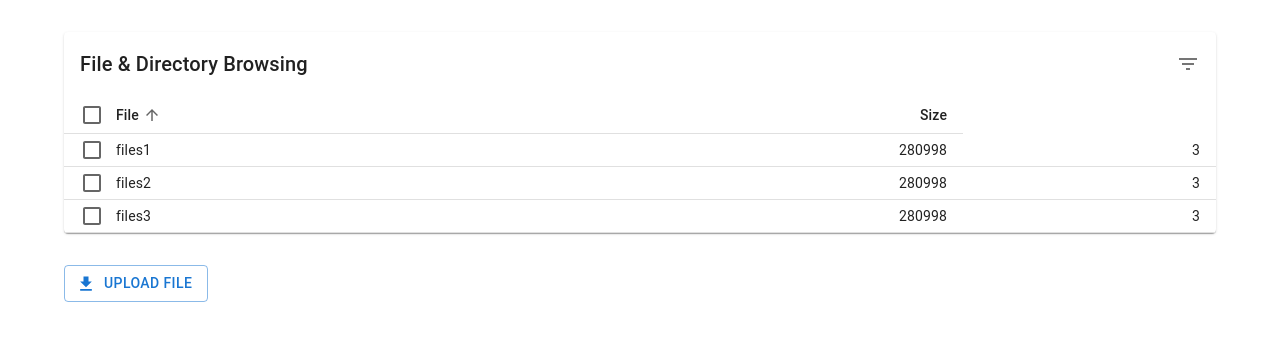
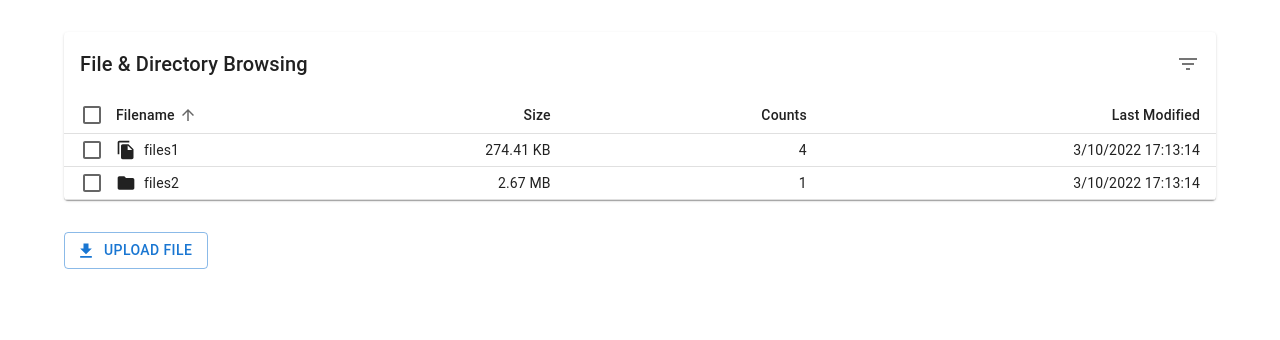
Before and after one commit to liashenkoart/Folder-Explorer, a Next.js app in the folder frontend/: page / in a window 1280 px wide. Shown: the top 340 px of the page. Built offline with nearby package versions, Linux system fonts and the light colour scheme.

Commit message:
feature: formatBytes and formatDate

```diff
--- a/frontend/components/EnhancedTableHead/EnhancedTableHead.tsx
+++ b/frontend/components/EnhancedTableHead/EnhancedTableHead.tsx
@@ -28,13 +28,25 @@ const headCells: readonly HeadCell[] = [
     id: 'name',
     numeric: false,
     disablePadding: true,
-    label: 'File',
+    label: 'Filename',
   },
   {
     id: 'size',
     numeric: true,
     disablePadding: false,
     label: 'Size',
+  },
+  {
+    id: 'counts',
+    numeric: true,
+    disablePadding: false,
+    label: 'Counts',
+  },
+  {
+    id: 'last_modified',
+    numeric: true,
+    disablePadding: false,
+    label: 'Last Modified',
   },
 ];
 
--- a/frontend/pages/index.tsx
+++ b/frontend/pages/index.tsx
@@ -16,154 +16,34 @@ import {
   Button,
 } from '@mui/material';
 import FileDownloadIcon from '@mui/icons-material/FileDownload';
+import FileCopyIcon from '@mui/icons-material/FileCopy';
+import FolderIcon from '@mui/icons-material/Folder';
 import { Data, Order } from "../types/table";
 import { EnhancedTableHead } from "../components/EnhancedTableHead/EnhancedTableHead";
 import { EnhancedTableToolbar } from "../components/EnhancedTableToolbar/EnhancedTableToolbar";
 import { getComparator } from "../utils/descendingComparator";
 import { stableSort } from "../utils/stableSort";
-
+import { formatBytes } from "../utils/formatBytes";
+import { formatDate } from "../utils/formatDate";
 
 const rows = [
   {
     "path": "files1",
     "name": "files1",
-    "children": [
-      {
-        "path": "files/.DS_Store",
-        "name": ".DS_Store",
-        "mtime": "2022-11-30T17:16:29.447Z",
-        "size": 6148
-      },
-      {
-        "path": "files/check.json",
-        "name": "check.json",
-        "mtime": "2022-11-30T16:40:03.497Z",
-        "size": 0
-      },
-      {
-        "path": "files/folder",
-        "name": "folder",
-        "children": [
-          {
-            "path": "files/folder/Screenshot 2022-11-28 at 20.44.42.png",
-            "name": "Screenshot 2022-11-28 at 20.44.42.png",
-            "mtime": "2022-11-30T17:16:29.215Z",
-            "size": 274850
-          },
-          {
-            "path": "files/folder/check2.json",
-            "name": "check2.json",
-            "mtime": "2022-11-30T17:01:05.388Z",
-            "size": 0
-          },
-          {
-            "path": "files/folder/folder.json",
-            "name": "folder.json",
-            "mtime": "2022-11-30T17:16:23.945Z",
-            "size": 0
-          }
-        ],
-        "mtime": "2022-11-30T17:16:29.214Z",
-        "size": 274850
-      }
-    ],
-    "mtime": "2022-11-30T17:13:14.624Z",
-    "size": 280998
+    "size": 280998,
+    "type": "directory",
+    "counts": 4,
+    "last_modified": "2022-11-30T17:13:14.624Z"
   },
   {
     "path": "files2",
     "name": "files2",
-    "children": [
-      {
-        "path": "files/.DS_Store",
-        "name": ".DS_Store",
-        "mtime": "2022-11-30T17:16:29.447Z",
-        "size": 6148
-      },
-      {
-        "path": "files/check.json",
-        "name": "check.json",
-        "mtime": "2022-11-30T16:40:03.497Z",
-        "size": 0
-      },
-      {
-        "path": "files/folder",
-        "name": "folder",
-        "children": [
-          {
-            "path": "files/folder/Screenshot 2022-11-28 at 20.44.42.png",
-            "name": "Screenshot 2022-11-28 at 20.44.42.png",
-            "mtime": "2022-11-30T17:16:29.215Z",
-            "size": 274850
-          },
-          {
-            "path": "files/folder/check2.json",
-            "name": "check2.json",
-            "mtime": "2022-11-30T17:01:05.388Z",
-            "size": 0
-          },
-          {
-            "path": "files/folder/folder.json",
-            "name": "folder.json",
-            "mtime": "2022-11-30T17:16:23.945Z",
-            "size": 0
-          }
-        ],
-        "mtime": "2022-11-30T17:16:29.214Z",
-        "size": 274850
-      }
-    ],
-    "mtime": "2022-11-30T17:13:14.624Z",
-    "size": 280998
+    "size": 2803998,
+    "type": "file",
+    "counts": 1,
+    "last_modified": "2022-11-30T17:13:14.624Z"
   },
-  {
-    "path": "files3",
-    "name": "files3",
-    "children": [
-      {
-        "path": "files/.DS_Store",
-        "name": ".DS_Store",
-        "mtime": "2022-11-30T17:16:29.447Z",
-        "size": 6148
-      },
-      {
-        "path": "files/check.json",
-        "name": "check.json",
-        "mtime": "2022-11-30T16:40:03.497Z",
-        "size": 0
-      },
-      {
-        "path": "files/folder",
-        "name": "folder",
-        "children": [
-          {
-            "path": "files/folder/Screenshot 2022-11-28 at 20.44.42.png",
-            "name": "Screenshot 2022-11-28 at 20.44.42.png",
-            "mtime": "2022-11-30T17:16:29.215Z",
-            "size": 274850
-          },
-          {
-            "path": "files/folder/check2.json",
-            "name": "check2.json",
-            "mtime": "2022-11-30T17:01:05.388Z",
-            "size": 0
-          },
-          {
-            "path": "files/folder/folder.json",
-            "name": "folder.json",
-            "mtime": "2022-11-30T17:16:23.945Z",
-            "size": 0
-          }
-        ],
-        "mtime": "2022-11-30T17:16:29.214Z",
-        "size": 274850
-      }
-    ],
-    "mtime": "2022-11-30T17:13:14.624Z",
-    "size": 280998
-  }
 ];
-
 
 export default function Home() {
   const [order, setOrder] = React.useState<Order>('asc');
@@ -244,10 +124,17 @@ export default function Home() {
                         <TableCell padding="checkbox">
                           <Checkbox color="primary" checked={isItemSelected} />
                         </TableCell>
-                        <TableCell id={labelId} padding="none">{row.name}
+                        <TableCell id={labelId} padding="none">
+                          <Box display="flex" alignItems="center" gap={1}>
+                            {row.type === "directory"
+                              ? <FileCopyIcon fontSize="small" />
+                              : <FolderIcon fontSize="small" />}
+                            {row.name}
+                          </Box>
                         </TableCell>
-                        <TableCell align="right">{row.size}</TableCell>
-                        <TableCell align="right">{row.children.length}</TableCell>
+                        <TableCell align="right">{formatBytes(row.size)}</TableCell>
+                        <TableCell align="right">{row.counts}</TableCell>
+                        <TableCell align="right">{formatDate(row.last_modified)}</TableCell>
                       </TableRow>)
                     })}
                   </TableBody>
--- a/frontend/types/table.tsx
+++ b/frontend/types/table.tsx
@@ -1,6 +1,8 @@
 export interface Data {
   name: string;
   size: number;
+  counts: number;
+  last_modified: number;
 }
 
 export type Order = 'asc' | 'desc';
--- /dev/null
+++ b/frontend/utils/formatBytes.tsx
@@ -0,0 +1,11 @@
+export function formatBytes(bytes: number, decimals = 2) {
+  if (!+bytes) return '0 Bytes'
+
+  const k = 1024
+  const dm = decimals < 0 ? 0 : decimals
+  const sizes = ['Bytes', 'KB', 'MB', 'GB', 'TB', 'PB', 'EB', 'ZB', 'YB']
+
+  const i = Math.floor(Math.log(bytes) / Math.log(k))
+
+  return `${parseFloat((bytes / Math.pow(k, i)).toFixed(dm))} ${sizes[i]}`
+}
--- /dev/null
+++ b/frontend/utils/formatDate.tsx
@@ -0,0 +1,4 @@
+export function formatDate(date: string) {
+  if (!date) return '-'
+  return `${new Date(date).getDay()}/${new Date(date).getMonth()}/${new Date(date).getFullYear()} ${new Date(date).getHours()}:${new Date(date).getMinutes()}:${new Date(date).getSeconds()}`
+}
```
